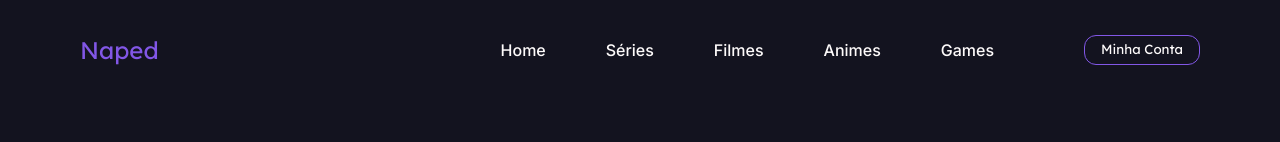
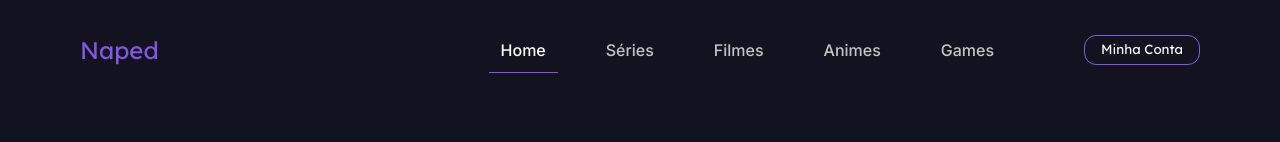
Before and after one commit to rafhaeldeandrade/naped-portal, a React (Create React App) app: page / in a window 1280 px wide. Shown: the top 142 px of the page. Built offline with nearby package versions, Linux system fonts and the light colour scheme; the HTML template or start-up script is replaced by a standard one.

Commit message:
feat: current page is now visible on header links

```diff
--- a/src/App.jsx
+++ b/src/App.jsx
@@ -1,11 +1,13 @@
 import React from 'react';
 import { Routes, Route } from 'react-router-dom';
 import Home from './pages/Home';
+// import Series from './pages/Series';
 
 function App() {
   return (
     <Routes>
       <Route exact path="/" element={<Home />} />
+      {/* <Route exact path="/series" element={<Series />} /> */}
     </Routes>
   );
 }
--- a/src/components/Header.jsx
+++ b/src/components/Header.jsx
@@ -1,8 +1,18 @@
-import React from 'react';
+import React, { useEffect } from 'react';
 // import { Link } from 'react-router-dom';
+import PropTypes from 'prop-types';
 import styles from './Header.module.css';
 
-function Header() {
+export default function Header({ active }) {
+  function setPageToActive(page) {
+    const navComponents = document.querySelectorAll(styles.underline);
+    navComponents.forEach((c) => c.classList.remove(styles.active));
+    const activeComponent = document.querySelector(`.${page}`);
+    activeComponent.classList.add(styles.active);
+  }
+
+  useEffect(() => setPageToActive(active), [active]);
+
   return (
     <header>
       <a href="/">Naped</a>
@@ -10,19 +20,29 @@ function Header() {
         <nav>
           <ul>
             <li>
-              <a className={styles.underline} href="/">Home</a>
+              <a className={`${styles.underline} home`} href="/">
+                Home
+              </a>
             </li>
             <li>
-              <a className={styles.underline} href="/">Séries</a>
+              <a className={`${styles.underline} series`} href="/">
+                Séries
+              </a>
             </li>
             <li>
-              <a className={styles.underline} href="/">Filmes</a>
+              <a className={`${styles.underline} filmes`} href="/">
+                Filmes
+              </a>
             </li>
             <li>
-              <a className={styles.underline} href="/">Animes</a>
+              <a className={`${styles.underline} animes`} href="/">
+                Animes
+              </a>
             </li>
             <li>
-              <a className={styles.underline} href="/">Games</a>
+              <a className={`${styles.underline} games`} href="/">
+                Games
+              </a>
             </li>
           </ul>
         </nav>
@@ -34,4 +54,6 @@ function Header() {
   );
 }
 
-export default Header;
+Header.propTypes = {
+  active: PropTypes.oneOf(['home', 'series', 'filmes', 'animes', 'games']).isRequired,
+}
--- a/src/components/Header.module.css
+++ b/src/components/Header.module.css
@@ -5,6 +5,7 @@ header {
   justify-content: space-between;
   height: 80px;
   margin-bottom: 42px;
+  width: 100%;
 }
 
 .rightSideWrapper {
@@ -28,7 +29,7 @@ nav > ul > li {
 
 li > a {
   font-family: var(--text-font);
-  color: var(--title-text-color);
+  color: var(--secondary-text-color);
   font-size: 1rem;
   line-height: 19px;
   font-weight: 500;
@@ -48,7 +49,7 @@ button.btnMyAccount {
   height: 30px;
   padding: 4px 16px;
   margin-left: 60px;
-  transition: transform .4s;
+  transition: transform 0.4s;
 }
 
 button.btnMyAccount:hover {
@@ -57,11 +58,11 @@ button.btnMyAccount:hover {
 }
 
 /* link hover by https://codepen.io/gabrielcojea/pen/ExPaBzQ */
-.underline{
+.underline {
   position: relative;
 }
 
-.underline::before{
+.underline::before {
   content: '';
   position: absolute;
   bottom: 0;
@@ -73,9 +74,14 @@ button.btnMyAccount:hover {
 }
 
 @media (hover: hover) and (pointer: fine) {
-  .underline:hover::before{
+  .underline:hover::before {
     left: 0;
     right: auto;
     width: 100%;
   }
 }
+
+.active {
+  border-bottom: 1px solid var(--primary-text-color);
+  color: var(--title-text-color);
+}
--- a/src/pages/Home.jsx
+++ b/src/pages/Home.jsx
@@ -7,7 +7,7 @@ import PortalTitle from '../components/PortalTitle';
 export default function Home() {
   return (
     <>
-      <Header />
+      <Header active="home" />
       <PortalTitle />
       <NewsSection />
       <Footer />
```
Also changed, not shown: src/pages/Series.jsx (added).
